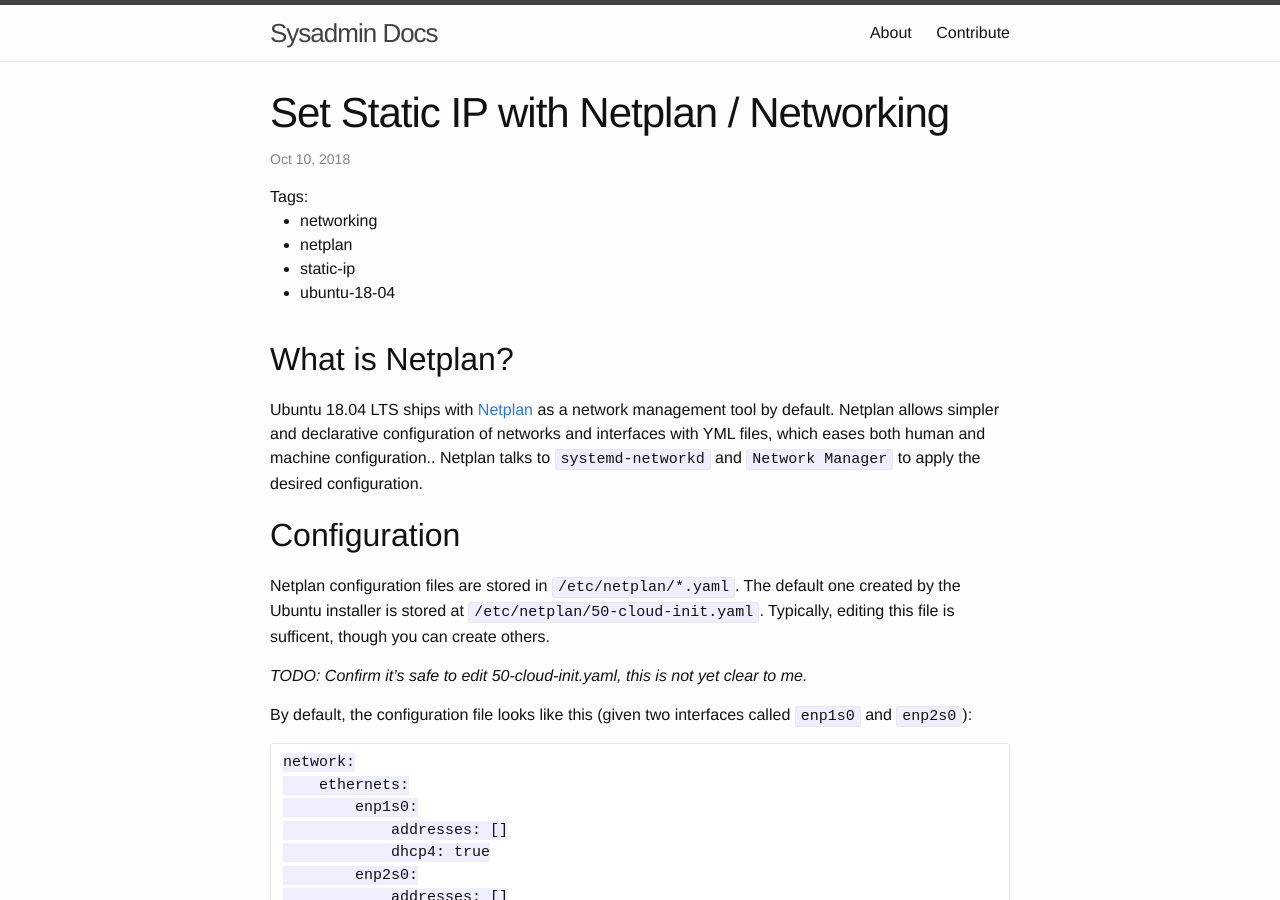
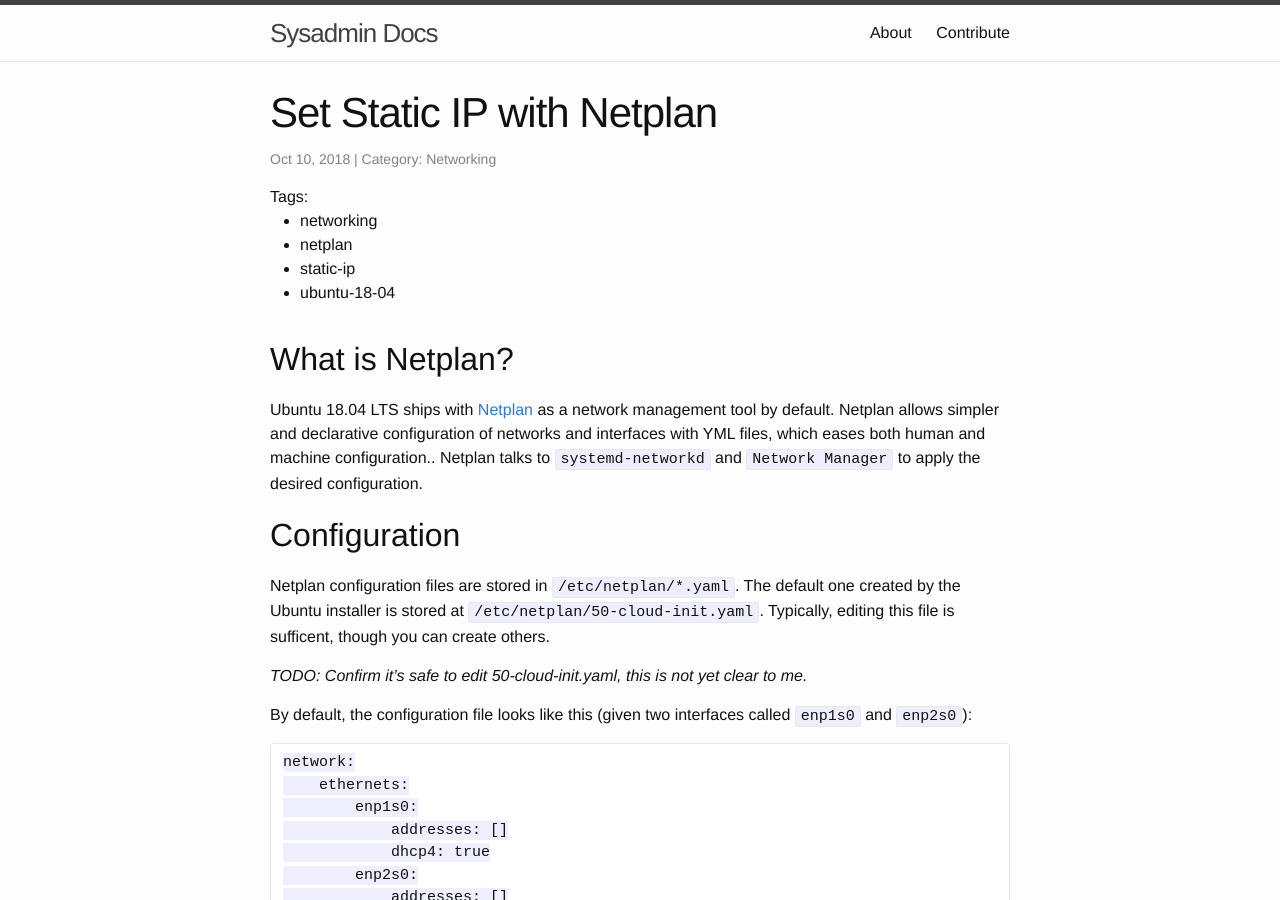
Before and after one commit to benyanke/docs, a Jekyll site: the page built from _posts/2018-10-10-set-static-ip.markdown, in a window 1280 px wide and 900 px high. Built offline with Jekyll 4.4.1, drawn with Linux system fonts in a browser that asks for light colours.

Commit message:
Move category on post page

```diff
--- a/_layouts/post.html
+++ b/_layouts/post.html
@@ -4,8 +4,8 @@
 <div class="post">
 
   <header class="post-header">
-    <h1 class="post-title">{{ page.title }} / {{ page.categories }}</h1>
-    <p class="post-meta">{{ page.date | date: "%b %-d, %Y" }}{% if page.author %} • {{ page.author }}{% endif %}{% if page.meta %} • {{ page.meta }}{% endif %}</p>
+    <h1 class="post-title">{{ page.title }}</h1>
+    <p class="post-meta">{{ page.date | date: "%b %-d, %Y" }}{% if page.author %} • {{ page.author }}{% endif %}{% if page.meta %} • {{ page.meta }}{% endif %} | Category: {{ page.categories }}</p>
     Tags:
     <ul>
       {% for tags in page.tags %}
```
